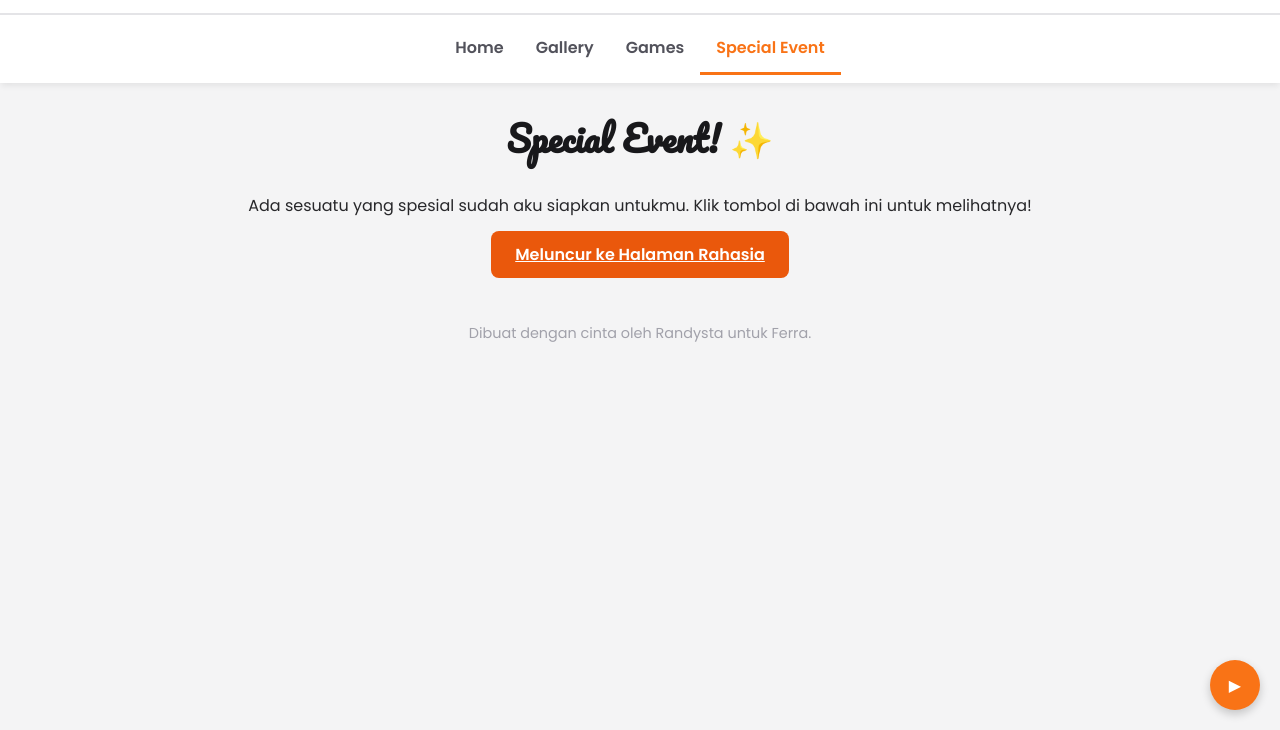
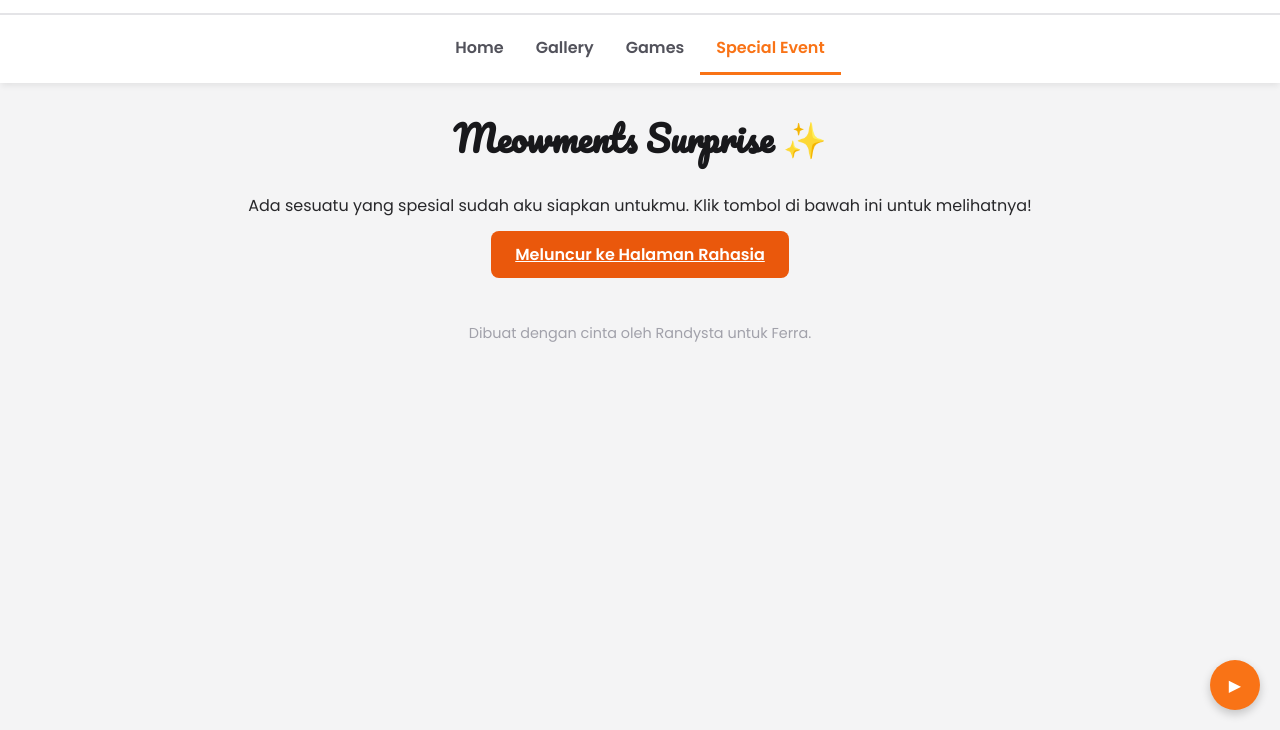
Before and after one commit to Randys-alph/ferrasta_meowments, a plain HTML site: page index.html in a window 1280 px wide. Both pictures are taken after a click on the link "Special Event". Shown: the part 70-800 px from the top of the page. Drawn offline with Linux system fonts and the light colour scheme.

Commit message:
Third commit, change the Special Event to Meowments Surprise

```diff
--- a/index.html
+++ b/index.html
@@ -252,7 +252,7 @@
 
     <div id="special" class="page">
         <section class="page-section">
-            <h2>Special Event! ✨</h2>
+            <h2>Meowments Surprise ✨</h2>
             <p style="margin-bottom: 1.5rem;">Ada sesuatu yang spesial sudah aku siapkan untukmu. Klik tombol di bawah ini untuk melihatnya!</p>
 
             <a href="https://Randys-alph.github.io/happy_girlfriend_day" target="_blank" class="reason-button">
```
